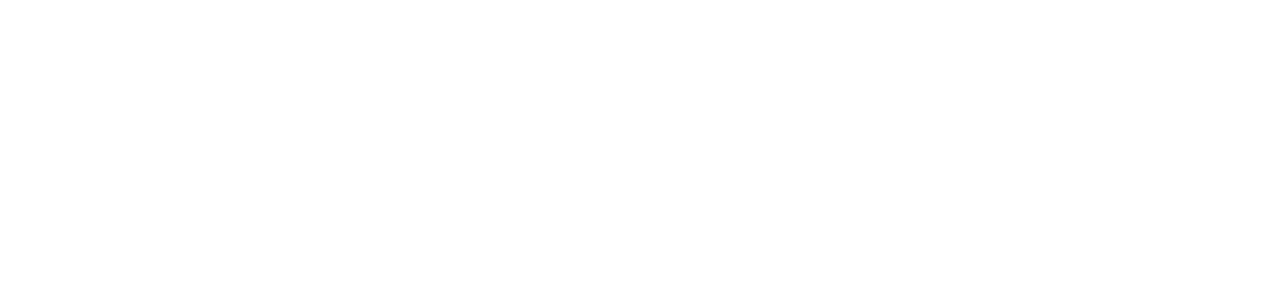
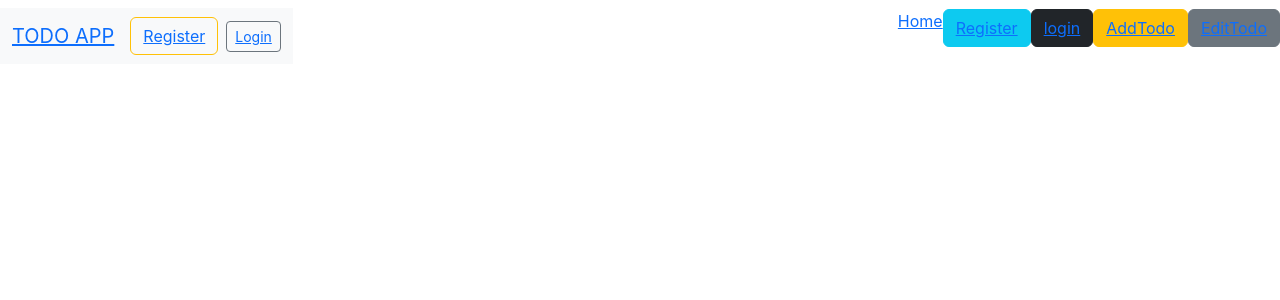
Before and after one commit to Maheshnagapavankrishna471/post-todos, a React (Create React App) app in the folder client/: page / in a window 1280 px wide. Before the commit this address had no page. Shown: the top 300 px of the page. Built offline with nearby package versions, Linux system fonts and the light colour scheme.

Commit message:
second commit

```diff
--- /dev/null
+++ b/client/src/AddTodo.js
@@ -0,0 +1,87 @@
+import axios from 'axios'
+import React, { useEffect, useState } from 'react'
+import { Link } from 'react-router-dom'
+// import { useNavigate } from 'react-router-dom'
+
+const AddTodo = () => {
+  // const navigate = useNavigate()
+  const id=localStorage.getItem('id')
+  const token=localStorage.getItem('token')
+  const [todo,SetTodo]=useState([])
+    const [list, setList] = useState({
+        todo:"",
+        data:id,
+    })
+    const handleChange = (e) =>{
+        setList({...list,[e.target.name]:e.target.value})
+    }
+
+    const Api = async()=>{
+        try{
+            await axios.post(`http://localhost:7171/addtodo`,list)
+            console.log("data sent")
+        }
+        catch (err) {
+            console.log(err)
+        }
+    }
+    const apiOne=async()=>{
+      try{
+      const data=  await axios.get(`http://localhost:7171/one/${id}`,{
+          headers:{
+            "x-token":token
+          }
+        })
+        console.log(data.data.td)
+        SetTodo(data.data.td)
+    }
+    catch (err) {
+        console.log(err)
+    }}
+
+  const deleteTodo = async(x) =>{
+    try{
+      await axios.delete(`http://localhost:7171/deletetodo/${x}`)
+      alert("Are u sure want to delete this item !!!!")
+      apiOne()
+    }catch (err){
+      console.log(err)
+    }
+  }
+
+
+    useEffect(()=>{
+apiOne()
+    },[])
+  return (
+    <div>
+        <button className='btn btn-warning'><Link to ="/">back</Link></button>
+       <div>
+
+       <h1>ADD TODO'S HERE</h1>
+        <form className="main">
+        <div style={{width:"300px",border:"2px solid red", padding:"15px"}}>
+        <label for="fname">TODO'S:</label>
+        <input type="text" className='form-control' onChange={handleChange} name='todo' placeholder='enter todo here'/>
+        <br/>
+        <input type="submit"  onClick={Api}  value={"submit"}/>
+        </div>
+      </form>
+       </div>
+       <div>
+        {/* api call get  */}
+
+       </div>
+        {
+          todo.map((val)=>{
+            return(
+              <li>{val.todo} <span><button onClick={()=>deleteTodo(val._id)}>delete</button></span> <Link to={`/updatetodo/${val._id}`} className="btn btn-primary">Edit</Link>  </li>
+            )
+          })
+        }
+
+    </div>
+  )
+}
+
+export default AddTodo
--- a/client/src/App.js
+++ b/client/src/App.js
@@ -4,12 +4,18 @@ import Signup from './Signup'
 import Login from './Login'
 import { ToastContainer } from 'react-toastify';
 import 'react-toastify/dist/ReactToastify.css';
+import Home from './Home';
+import AddTodo from './AddTodo';
+import EditTodo from './EditTodo';
 const App = () => {
   return (
     <div>
       <ToastContainer />
      <BrowserRouter>
      <Routes>
+      <Route path='/' element={<Home/>}></Route>
+      <Route path='/addtodo' element={<AddTodo/>}></Route>
+      <Route path='/updatetodo/:id' element={<EditTodo/>}></Route>
       <Route path='/signup' element={<Signup/>}></Route>
       <Route path='/login' element={<Login/>}></Route>
      </Routes>
--- /dev/null
+++ b/client/src/DisplayTodo.js
@@ -0,0 +1,73 @@
+// import axios from 'axios'
+// import React, { useEffect, useState } from 'react'
+// import { Link } from 'react-router-dom';
+
+// const DisplayTodo = () => {
+//     const [displays,setDisPlay] = useState([])
+
+//     const getTodo =() =>{
+//         axios.get('http://localhost:7171/one/:id')
+//         .then((response) =>{
+//             console.log(response);
+//             setDisPlay(response.data)
+//         })
+//         .catch((err)=>{
+//             console.log(err)
+//         })
+//     }
+
+//     // const deleteTodo = async (id) =>{
+//     //     await axios.delete(`http://localhost:7171/deletetodo/${id}`)
+//     //     .then((response)=>{
+//     //         console.log(response);
+//     //     })
+//     //     .catch((err)=>{
+//     //         console.log(err)
+//     //     })
+//     //     getTodo()
+//     // }
+//     // useEffect(()=>{
+//     //     getTodo()
+//     // },[])
+//   return (
+//     <div>
+//         <h1>hello buddies </h1>
+
+//         <table class="table">
+//                 <thead>
+//                     <tr>
+//                         <th scope="col">S.No</th>
+//                         <th scope="col">Todo's</th>
+//                         {/* <th scope="col">Email</th> */}
+//                         {/* <th scope="col">Password</th> */}
+//                         {/* <th scope="col">Batch No</th> */}
+
+//                     </tr>
+//                 </thead>
+//                 <tbody>
+//                     {
+//                         displays && displays.map((display, i) => {
+//                             return (
+//                                 <tr key={i}>
+//                                     <td class="table-primary">{i+1}</td>
+//                                     <td class="table-secondary">{display.todo}</td>
+//                                     {/* <td class="table-success">{student.email}</td>
+//                                     <td class="table-danger">{student.batch}</td> */}
+//                                     <td class="table-warning">
+//                                             <Link to={`/updatetodo/${display._id}`} className="btn btn-primary">Edit</Link>
+//                                 </td>
+//                                     <td class="table-info">
+//                                         {/* <button onClick={() => deleteTodo(display._id)} className="btn btn-danger" bsStyle="danger" >Delete</button> */}
+//                                     </td>
+//                                 </tr>
+//                             )
+//                         })
+//                     }
+//                 </tbody>
+//             </table>
+
+//     </div>
+//   )
+// }
+
+// export default DisplayTodo
--- /dev/null
+++ b/client/src/EditTodo.js
@@ -0,0 +1,55 @@
+import axios from 'axios'
+import React, { useEffect, useState } from 'react'
+import { useParams } from 'react-router-dom'
+import { Link } from 'react-router-dom'
+
+const EditTodo = () => {
+    const {id} = useParams()
+    const [list, setList] = useState({
+        todo:"",
+        data:id,
+
+    })
+    console.log(id,"these is id")
+    const Api = async()=>{
+        try {
+          const response = await axios.get(`http://localhost:7171/updatetodo/${id}`)
+          console.log(response.data);
+            const values = response.data
+            console.log(values)
+            setList(values)
+          } catch(err) {
+            console.log("inside err", err)
+          }}
+
+      useEffect(() => {
+        Api()
+      }, [])
+      const handleChange = (e) => {
+        const obj = { ...list, [e.target.name]: e.target.value }
+        setList(obj)
+      }
+      const handleSubmit = async (e) => {
+        e.preventDefault()
+        await axios.patch(`http://localhost:7171/updatetodo/${id}`, list)
+        setList({todo:"",data:id})
+        // navigate('/')
+    }
+  return (
+    <div>
+      <button className='btn btn-warning'><Link to ="/">back</Link></button>
+        <h1>edit todo's here</h1>
+        <form className="main">
+        <div style={{width:"300px",border:"2px solid red", padding:"15px"}}>
+        <label for="fname">TODO'S:</label>
+        <input type="text" className='form-control' onChange={handleChange} name='todo' placeholder='edit todo here' value={list.todo}/>
+        <br/>
+        <input type="submit"  onClick={handleSubmit}  value={"submit"}/>
+        </div>
+      </form>
+
+    </div>
+  )
+}
+
+export default EditTodo
--- /dev/null
+++ b/client/src/Home.js
@@ -0,0 +1,44 @@
+import React from 'react'
+import { Link } from 'react-router-dom'
+// import DisplayTodo from './DisplayTodo'
+
+const Home = () => {
+    return (
+        <>
+            <div className='navbar'>
+                <nav class="navbar bg-body-tertiary">
+                    <form class="container-fluid justify-content-start">
+                         <a class="navbar-brand"><Link to='/'>TODO APP</Link></a>
+                        <button class="btn btn-outline-warning me-2" type="button" color='white'><Link to="/signup">Register</Link></button>
+                        <button class="btn btn-sm btn-outline-secondary" type="button"><Link to="/login">Login</Link></button>
+                    </form>
+                </nav>
+
+                <ul>
+                    <li>
+                        <Link to='/'>Home</Link>
+                    </li>
+                    <li>
+                        <button className='btn btn-info'><Link to="/signup">Register</Link></button>
+                    </li>
+                    <li>
+                        <button className='btn btn-dark'><Link to="/login">login</Link></button>
+                    </li>
+                    <li>
+                        <button className='btn btn-warning'><Link to="/addtodo">AddTodo</Link></button>
+                    </li>
+                    <li>
+                        <button className='btn btn-secondary'><Link to="/updatetodo/:id">EditTodo</Link></button>
+                    </li>
+                </ul>
+            </div>
+
+            <div>
+                {/* <DisplayTodo/> */}
+                {/* <Home/> */}
+            </div>
+        </>
+    )
+}
+
+export default Home
--- a/client/src/Signup.js
+++ b/client/src/Signup.js
@@ -2,6 +2,7 @@ import React, { useState } from 'react'
 import axios from 'axios'
 // import { useNavigate } from 'react-router-dom'
 import { toast } from 'react-toastify';
+import { Link } from 'react-router-dom';
 const Signup = () => {
     // const navigate = useNavigate()
     // var x='http://localhost:7171/register'
@@ -11,7 +12,6 @@ const Signup = () => {
         // console.log(form)
     }
     let Api=async()=>{
-        // e.preventDefault()
        try{
         await axios.post('http://localhost:7171/register',form)
         console.log('data sent')
@@ -26,6 +26,7 @@ const Signup = () => {
   return (
     <>
     {/* <h1>these is signup page</h1> */}
+    <button className='btn btn-warning'><Link to ="/">back</Link></button>
     <div className=' main1 container' >
 
       <form className="main">
--- a/client/src/index.css
+++ b/client/src/index.css
@@ -5,18 +5,35 @@ body {
     sans-serif;
   -webkit-font-smoothing: antialiased;
   -moz-osx-font-smoothing: grayscale;
+  /* background-image: url("https://images.pexels.com/photos/3243/pen-calendar-to-do-checklist.jpg?auto=compress&cs=tinysrgb&w=1260&h=750&dpr=1");
+  min-width:100%;
+  background-repeat: no-repeat;
+  background-size: cover; */
+
+
+  /* display: flex;
+  justify-content: center;
+  flex-direction: row;
+  align-items: center;
+  width: 100%; */
+  /* height: 650px; */
 }
 
 code {
   font-family: source-code-pro, Menlo, Monaco, Consolas, 'Courier New',
     monospace;
 }
-.main{
 
-}
 .main1{
   display: flex;
   justify-content: center;
   align-items: center;
  height: 650px;
 }
+li{
+  list-style-type: none;
+}
+ul{
+  display: flex;
+  justify-content: space-between;
+}
```
Also changed, not shown: client/src/Login.js (+12 -3 lines), 1 other file (tests, documents, lock files or other folders).
